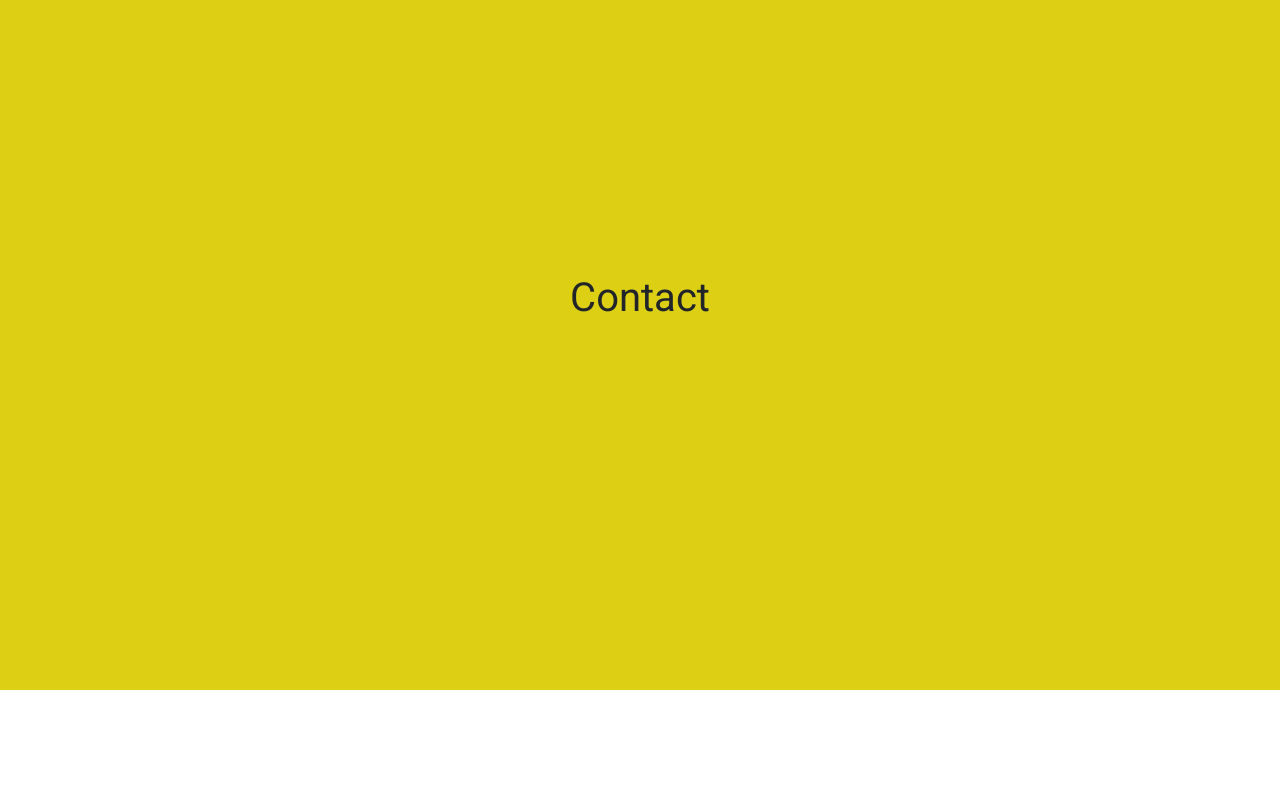
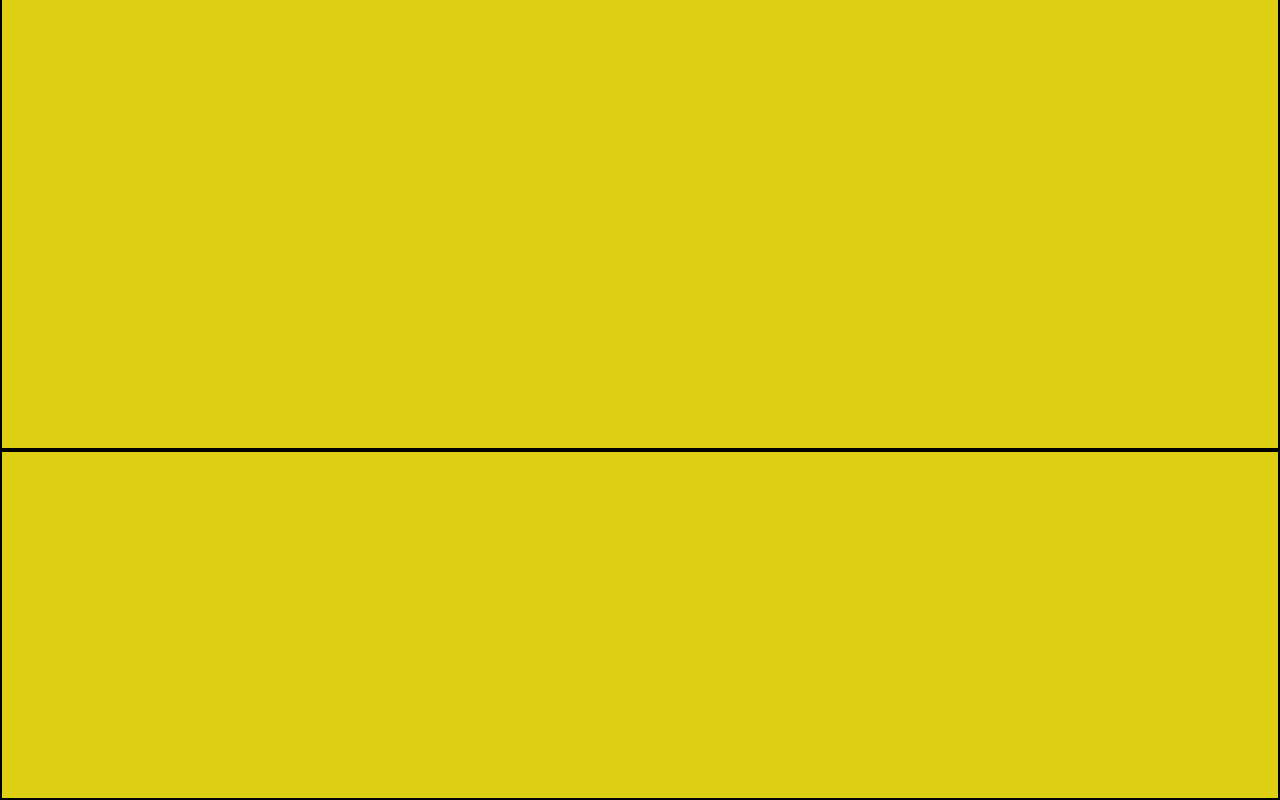
Before and after one commit to Godwindaniel10/Marketing-website, a React (Create React App) app: page /contact in a window 1280 px wide. Shown: the part 173-973 px from the top of the page. Before the commit the page ends 863 px from the top, so only its background shows below. Built offline with nearby package versions, Linux system fonts and the light colour scheme.

Commit message:
changes on home and about file

```diff
--- a/src/pages/About/About.css
+++ b/src/pages/About/About.css
@@ -9,7 +9,7 @@
 
 .About-container {
     width: 100%;
-    height: 150vh;
+    height: auto;
     padding: 5rem;
     font-family: 'Poppins', sans-serif;
 }
@@ -74,3 +74,11 @@
 .about-2 p{
     line-height: 1.8rem;
 }
+
+
+.footer-container {
+    width: 100%;
+    height: 55vh;
+    background-color: #000;
+    margin-top: 0;
+}
--- a/src/pages/Home/Home.css
+++ b/src/pages/Home/Home.css
@@ -266,7 +266,7 @@
 .other-products {
     width: 90%;
     height: 450px;
-    margin: 0 auto;
+    margin: 0 auto 10rem auto;
     display: flex;
     justify-content: space-between;
 }
@@ -386,7 +386,7 @@
     width: 100%;
     height: 55vh;
     background-color: #000;
-    margin-top: 10rem;
+    margin-top: 0;
 }
 .footer-container-2 {
     width: 77%;
--- a/src/pages/contact/Contact.js
+++ b/src/pages/contact/Contact.js
@@ -3,9 +3,15 @@ import './contact.css';
 
 const contact = () => {
     return (
-        <div className="contact-container">
-            <h1 className="text-center" style={{paddingTop: "30%"}}>Contact</h1>
-        </div>
+        <>
+           <div className="contact-container">
+              <div className="header-container">
+                  <div className="box1"></div>
+                  <div className="contact-form"></div>
+              </div>
+              <div className="map-section"></div>
+           </div>
+        </>
     )
 }
 
--- a/src/pages/contact/contact.css
+++ b/src/pages/contact/contact.css
@@ -1,5 +1,25 @@
+* {
+    margin: 0;
+    padding: 0;
+    box-sizing: border-box;
+}
+
+
 .contact-container {
     background-color: rgb(220, 207, 20);
     width: 100%;
-    height: 100vh;
+    height: auto;
 }
+.header-container {
+    border: 2px solid #000;
+    width: 100%;
+    height: 70vh;
+}
+
+
+
+.map-section {
+    border: 2px solid #000;
+    width: 100%;
+    height: 350px;
+}
```
